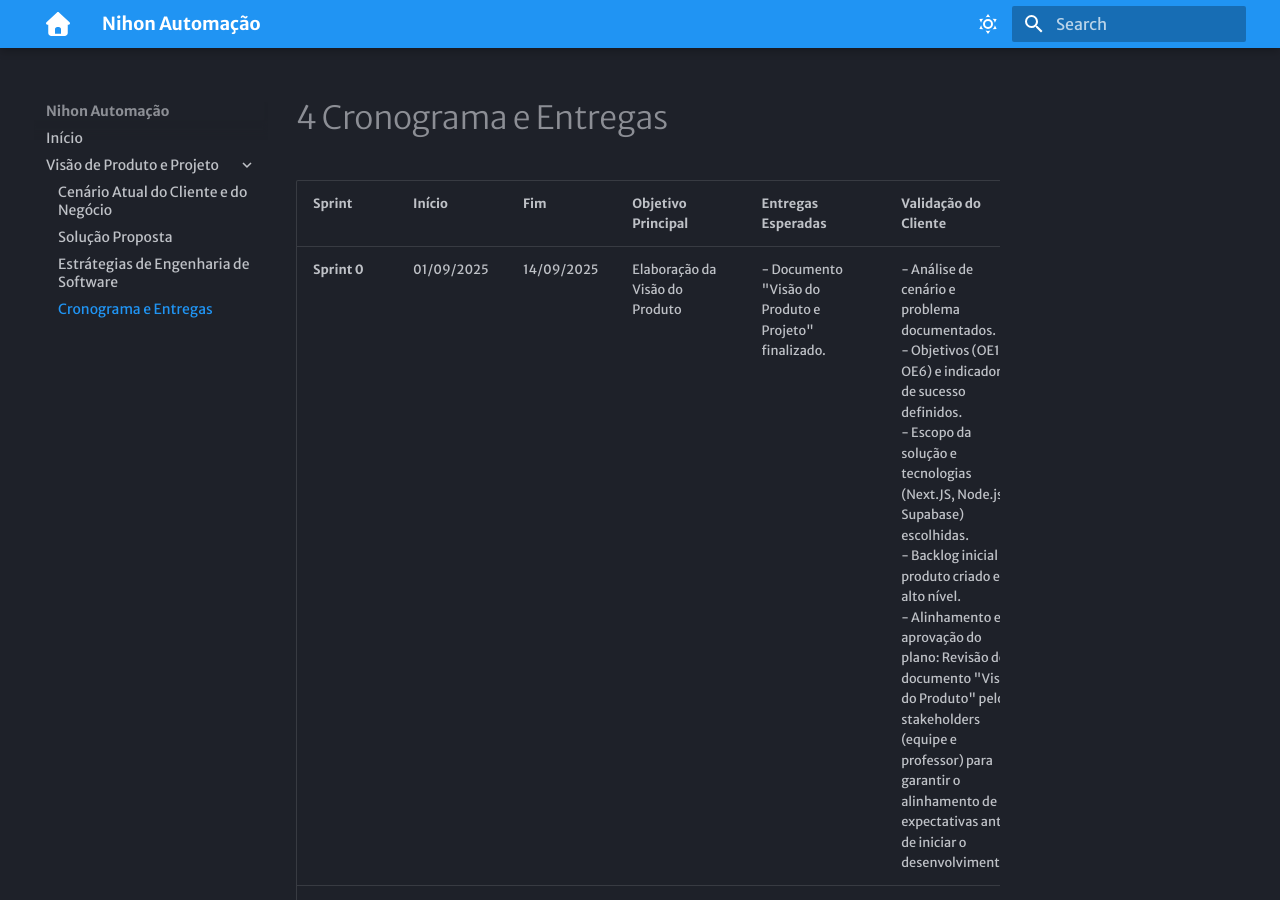
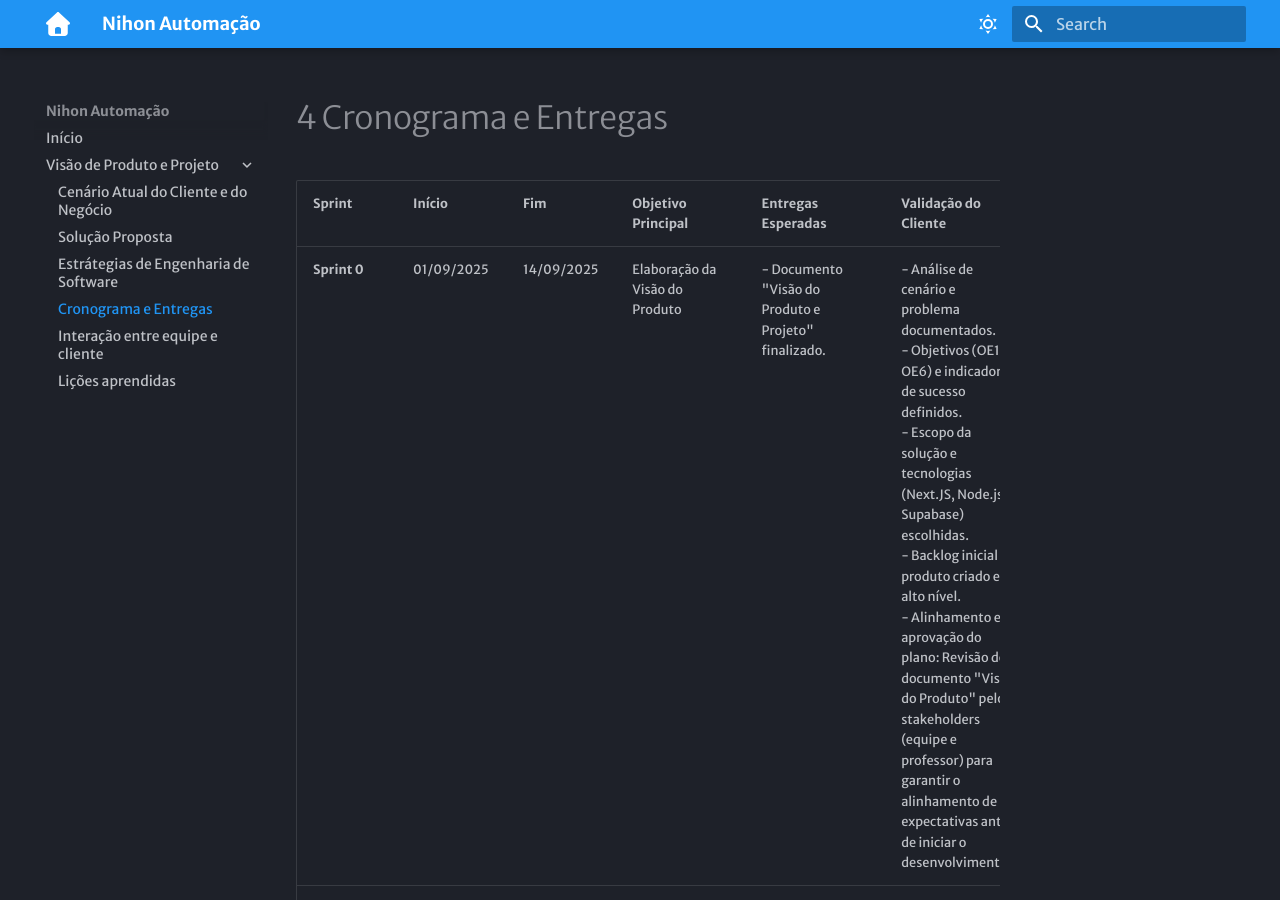
Before and after one commit to mdsreq-fga-unb/REQ-2025.2-T02-Nihon, an MkDocs documentation site: the page built from docs/cronograma.md, in a window 1280 px wide and 900 px high. Built offline with MkDocs 1.6.1 and Material for MkDocs 9.7.7, drawn with Linux system fonts in a browser that asks for light colours; some web fonts are replaced.

Commit message:
Add new sections to mkdocs configuration

```diff
--- a/mkdocs.yml
+++ b/mkdocs.yml
@@ -9,6 +9,8 @@ nav:
       - Solução Proposta: solucao.md
       - Estrátegias de Engenharia de Software: estrategias.md
       - Cronograma e Entregas: cronograma.md
+      - Interação entre equipe e cliente: interação.md
+      - Lições aprendidas: licoes.md
 
 theme:
   name: material
```
